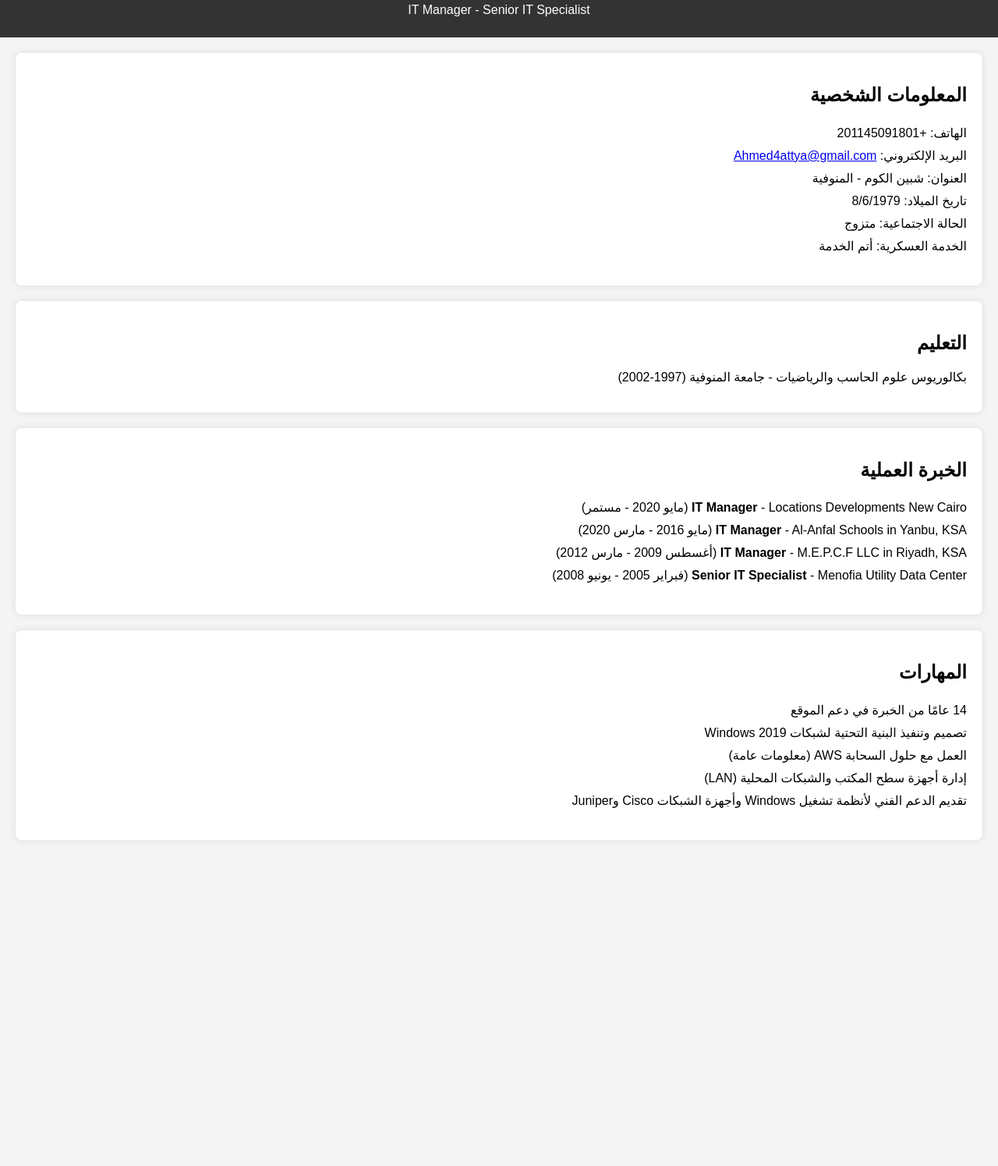
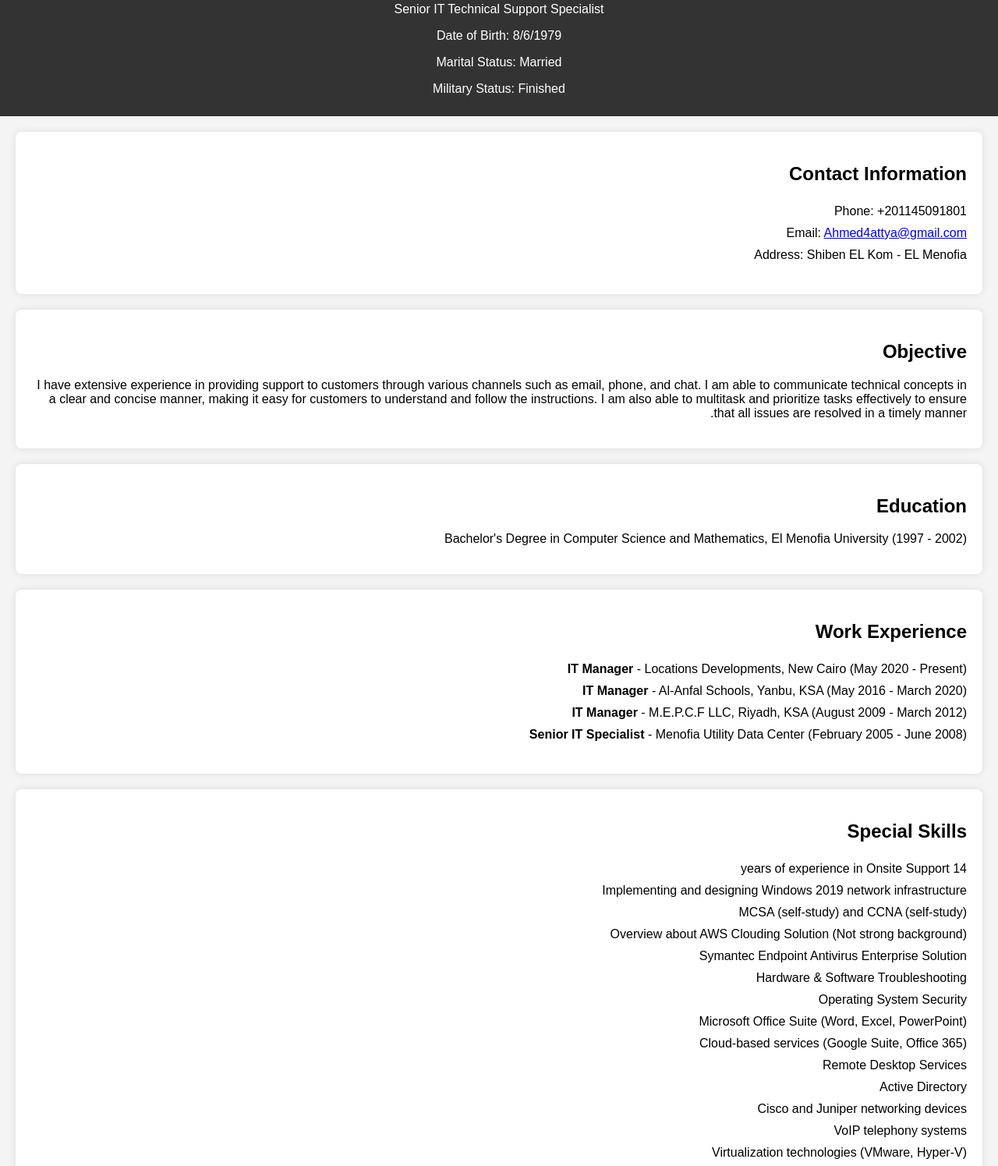
Before and after one commit to ahmed4attya/CV, a plain HTML site: page index.html in a window 1280 px wide. Shown: the part 60-1555 px from the top of the page at 78% size. Before the commit the page ends 1157 px from the top, so only its background shows below. Drawn offline with Linux system fonts and the light colour scheme.

Commit message:
index.html

```diff
--- a/index.html
+++ b/index.html
@@ -1,48 +1,61 @@
 <!DOCTYPE html>
-<html lang="ar">
+<html lang="en">
 <head>
     <meta charset="UTF-8">
     <meta name="viewport" content="width=device-width, initial-scale=1.0">
-    <title>أحمد جابر عبده حسن عطية - السيرة الذاتية</title>
+    <title>Ahmed Gaber Atty - CV</title>
     <link rel="stylesheet" href="style.css">
 </head>
 <body>
     <header>
-        <h1>أحمد جابر عبده حسن عطية</h1>
-        <p>IT Manager - Senior IT Specialist</p>
+        <h1>Ahmed Gaber Abdu Hassaan Atty</h1>
+        <p>Senior IT Technical Support Specialist</p>
+        <p>Date of Birth: 8/6/1979</p>
+        <p>Marital Status: Married</p>
+        <p>Military Status: Finished</p>
     </header>
     <section>
-        <h2>المعلومات الشخصية</h2>
+        <h2>Contact Information</h2>
         <ul>
-            <li>الهاتف: +201145091801</li>
-            <li>البريد الإلكتروني: <a href="mailto:Ahmed4attya@gmail.com">Ahmed4attya@gmail.com</a></li>
-            <li>العنوان: شبين الكوم - المنوفية</li>
-            <li>تاريخ الميلاد: 8/6/1979</li>
-            <li>الحالة الاجتماعية: متزوج</li>
-            <li>الخدمة العسكرية: أتم الخدمة</li>
+            <li>Phone: +201145091801</li>
+            <li>Email: <a href="mailto:Ahmed4attya@gmail.com">Ahmed4attya@gmail.com</a></li>
+            <li>Address: Shiben EL Kom - EL Menofia</li>
         </ul>
     </section>
     <section>
-        <h2>التعليم</h2>
-        <p>بكالوريوس علوم الحاسب والرياضيات - جامعة المنوفية (1997-2002)</p>
+        <h2>Objective</h2>
+        <p>I have extensive experience in providing support to customers through various channels such as email, phone, and chat. I am able to communicate technical concepts in a clear and concise manner, making it easy for customers to understand and follow the instructions. I am also able to multitask and prioritize tasks effectively to ensure that all issues are resolved in a timely manner.</p>
     </section>
     <section>
-        <h2>الخبرة العملية</h2>
+        <h2>Education</h2>
+        <p>Bachelor's Degree in Computer Science and Mathematics, El Menofia University (1997 - 2002)</p>
+    </section>
+    <section>
+        <h2>Work Experience</h2>
         <ul>
-            <li><strong>IT Manager</strong> - Locations Developments New Cairo (مايو 2020 - مستمر)</li>
-            <li><strong>IT Manager</strong> - Al-Anfal Schools in Yanbu, KSA (مايو 2016 - مارس 2020)</li>
-            <li><strong>IT Manager</strong> - M.E.P.C.F LLC in Riyadh, KSA (أغسطس 2009 - مارس 2012)</li>
-            <li><strong>Senior IT Specialist</strong> - Menofia Utility Data Center (فبراير 2005 - يونيو 2008)</li>
+            <li><strong>IT Manager</strong> - Locations Developments, New Cairo (May 2020 - Present)</li>
+            <li><strong>IT Manager</strong> - Al-Anfal Schools, Yanbu, KSA (May 2016 - March 2020)</li>
+            <li><strong>IT Manager</strong> - M.E.P.C.F LLC, Riyadh, KSA (August 2009 - March 2012)</li>
+            <li><strong>Senior IT Specialist</strong> - Menofia Utility Data Center (February 2005 - June 2008)</li>
         </ul>
     </section>
     <section>
-        <h2>المهارات</h2>
+        <h2>Special Skills</h2>
         <ul>
-            <li>14 عامًا من الخبرة في دعم الموقع</li>
-            <li>تصميم وتنفيذ البنية التحتية لشبكات Windows 2019</li>
-            <li>العمل مع حلول السحابة AWS (معلومات عامة)</li>
-            <li>إدارة أجهزة سطح المكتب والشبكات المحلية (LAN)</li>
-            <li>تقديم الدعم الفني لأنظمة تشغيل Windows وأجهزة الشبكات Cisco وJuniper</li>
+            <li>14 years of experience in Onsite Support</li>
+            <li>Implementing and designing Windows 2019 network infrastructure</li>
+            <li>MCSA (self-study) and CCNA (self-study)</li>
+            <li>Overview about AWS Clouding Solution (Not strong background)</li>
+            <li>Symantec Endpoint Antivirus Enterprise Solution</li>
+            <li>Hardware & Software Troubleshooting</li>
+            <li>Operating System Security</li>
+            <li>Microsoft Office Suite (Word, Excel, PowerPoint)</li>
+            <li>Cloud-based services (Google Suite, Office 365)</li>
+            <li>Remote Desktop Services</li>
+            <li>Active Directory</li>
+            <li>Cisco and Juniper networking devices</li>
+            <li>VoIP telephony systems</li>
+            <li>Virtualization technologies (VMware, Hyper-V)</li>
         </ul>
     </section>
 </body>
```
